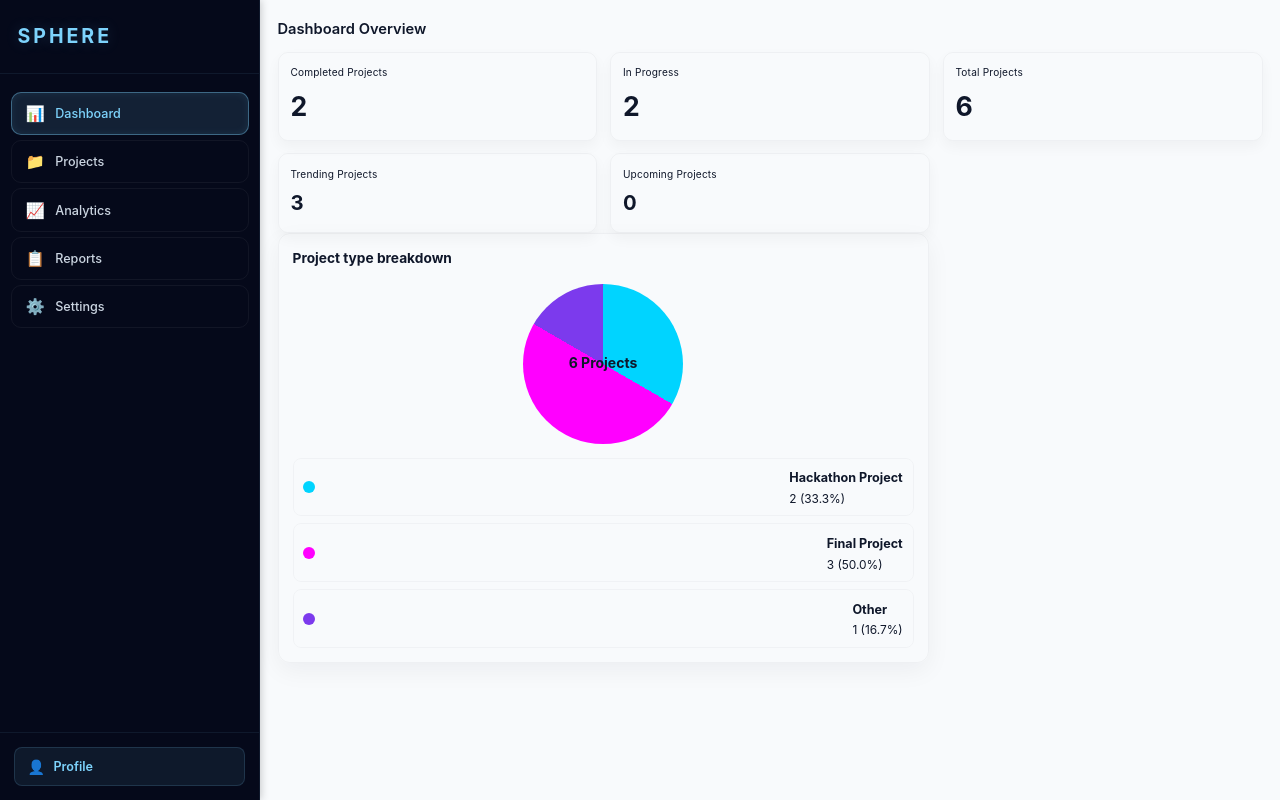
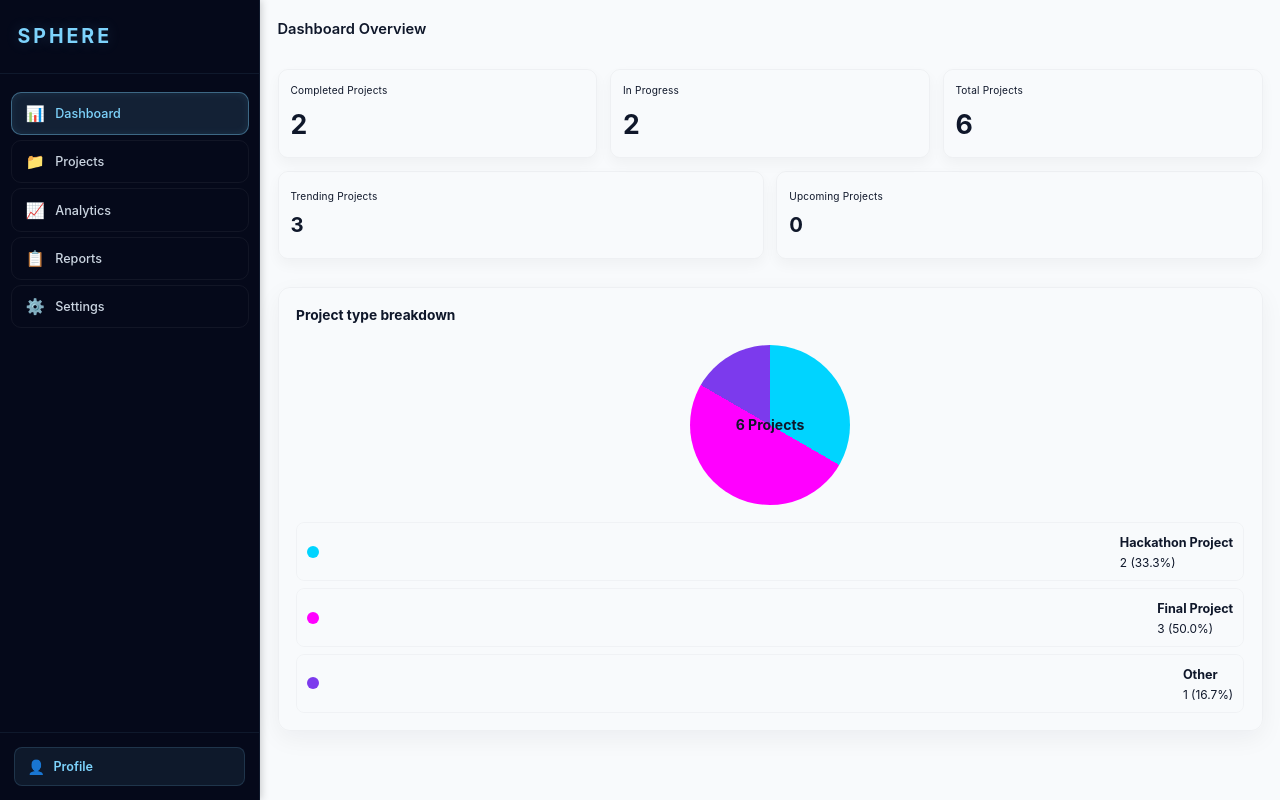
Before and after one commit to Srivalli0213/sphere-ui, an Angular app: page /dashboard in a window 1280 px wide. Built offline with nearby package versions, Linux system fonts and the light colour scheme.

Commit message:
css-fix: improve dashboard card spacing and alignment
Add section gaps between KPI rows and the project breakdown chart, align the bottom KPI row to two columns, and make stat and chart cards consistent in height and width.

```diff
--- a/src/app/dashboard/dashboard.component.css
+++ b/src/app/dashboard/dashboard.component.css
@@ -21,6 +21,9 @@
   margin:0 auto;
   padding:1.25rem;
   background:var(--bg);
+  display:flex;
+  flex-direction:column;
+  gap:2rem;
 }
 
 .dashboard > .card-wrapper{
@@ -37,7 +40,6 @@
   align-items:center;
   justify-content:space-between;
   gap:1rem;
-  padding-bottom:0.75rem;
 }
 
 .section-title{
@@ -50,12 +52,14 @@
 .dashboard-grid{
   display:grid;
   gap:1rem;
-  grid-template-columns: 1fr 320px;
-  align-items:start;
+  grid-template-columns:1fr;
+  align-items:stretch;
+  width:100%;
 }
 
-@media (max-width:1024px){
-  .dashboard-grid{ grid-template-columns: 1fr; }
+.chart-panel{
+  width:100%;
+  min-width:0;
 }
 
 .stats-box{
@@ -64,7 +68,16 @@
   gap:0.9rem;
 }
 
-.stats-panel{ display:grid; gap:0.9rem; grid-template-columns: repeat(3, 1fr); }
+.stats-panel{
+  display:grid;
+  gap:0.9rem;
+  grid-template-columns:repeat(3, 1fr);
+  align-items:stretch;
+}
+
+.stats-panel.row-bottom{
+  grid-template-columns:repeat(2, 1fr);
+}
 
 @media (max-width:900px){ .stats-panel{ grid-template-columns: repeat(2, 1fr); } }
 @media (max-width:600px){ .stats-panel{ grid-template-columns: 1fr; } }
@@ -77,7 +90,9 @@
   box-shadow: 0 6px 14px rgba(11,18,32,0.04);
   display:flex;
   flex-direction:column;
+  justify-content:center;
   gap:0.35rem;
+  min-height:88px;
   transition: transform 180ms ease, box-shadow 180ms ease;
 }
 
@@ -104,12 +119,14 @@
   background:var(--card-bg);
   border-radius:12px;
   border:1px solid rgba(11,18,32,0.04);
-  padding:1rem;
+  padding:1.25rem;
   box-shadow: 0 8px 24px rgba(11,18,32,0.05);
   display:flex;
   flex-direction:column;
-  gap:1rem;
+  gap:1.25rem;
   min-height:260px;
+  width:100%;
+  box-sizing:border-box;
 }
 
 .chart-title{ font-size:0.98rem; font-weight:700; color:var(--text); }
```
